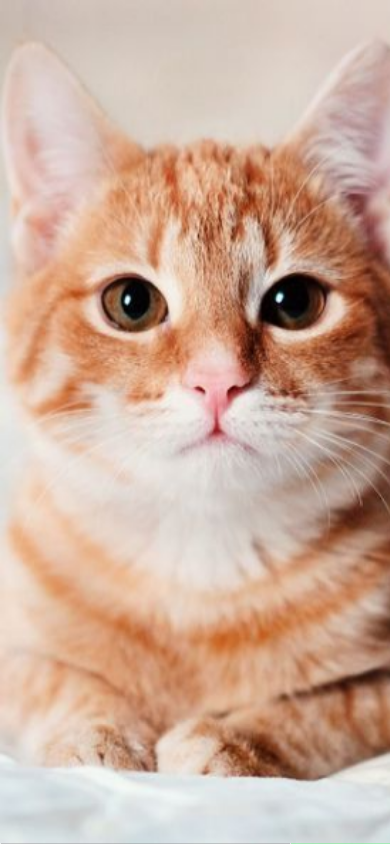
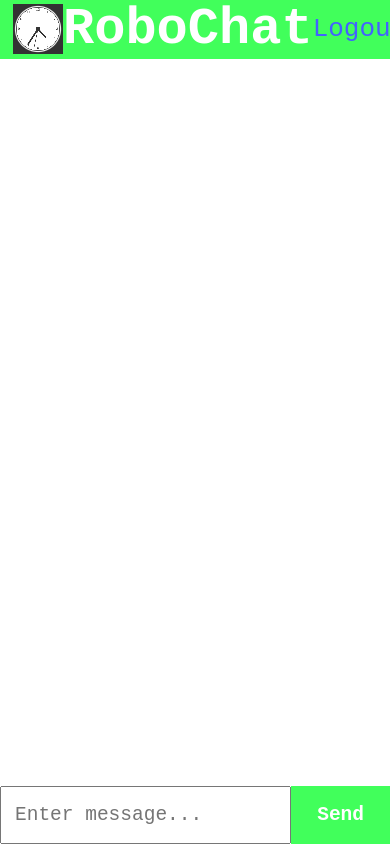
Before and after one commit to 1HardGaming1/Chat1, a website: page static/index.html in a window 390 px wide. Drawn offline with nearby package versions, Linux system fonts and the light colour scheme; no server answers.

Commit message:
The final 11 project changes.

```diff
--- a/static/index.html
+++ b/static/index.html
@@ -38,5 +38,4 @@
 </body>
 <script src="https://cdn.socket.io/4.5.3/socket.io.min.js" integrity="sha384-WPFUvHkB1aHA5TDSZi6xtDgkF0wXJcIIxXhC6h8OT8EH3fC5PWro5pWJ1THjcfEi" crossorigin="anonymous"></script>
 <script src="script.js"></script>
-<img src="/images/background.jpg" class="background" />
 </html>
--- a/static/style.css
+++ b/static/style.css
@@ -142,18 +142,3 @@ li {
     font-size: 2rem;
     cursor: pointer;
 }
-img.background {
-  min-height: 100%;
-  min-width: 640px;
-  width: 100%;
-  height: auto;
-  position: fixed;
-  top: 0;
-  left: 0;
-  @media screen and (max-width: 640px){
-    img.bg {
-      left: 50%;
-      margin-left: -320px;
-    }
-  }
-}
```
